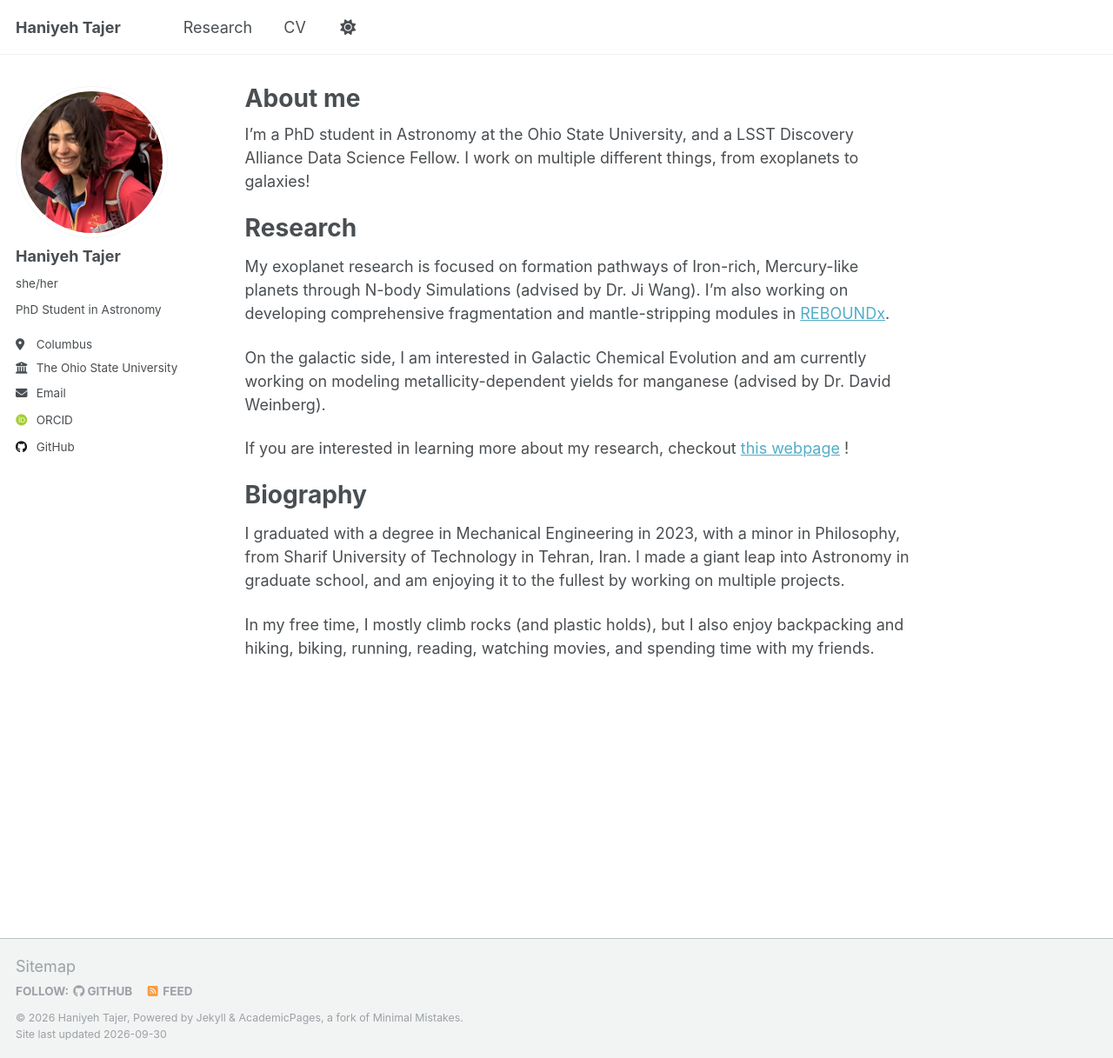
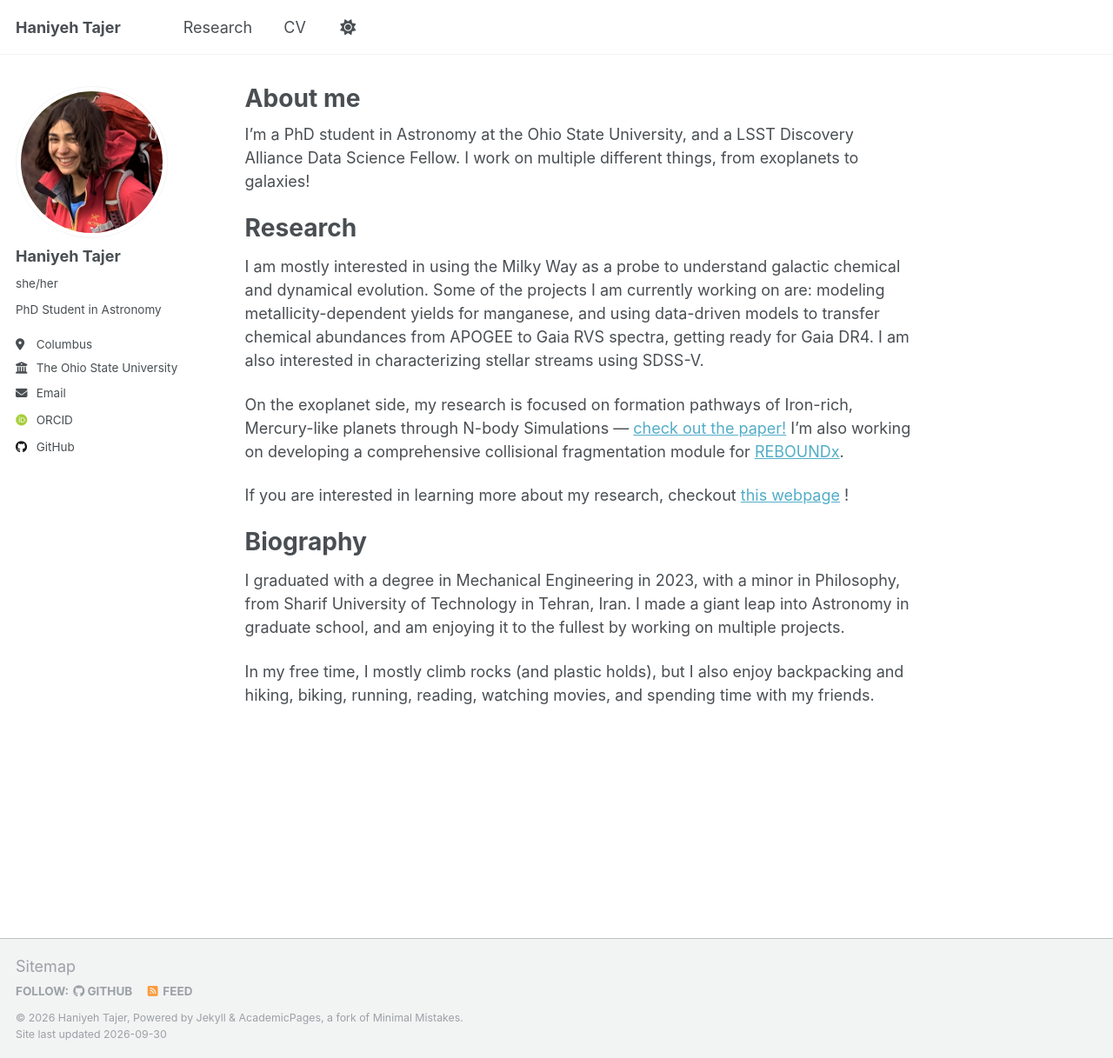
Before and after one commit to haniyehtajer/haniyehtajer.github.io, a Jekyll site: the page built from _pages/about.md, in a window 1280 px wide and 1217 px high. Shown: the whole window at 87% size. Built offline with Jekyll 4.4.1, drawn with Linux system fonts in a browser that asks for light colours; some web fonts are replaced.

Commit message:
updated homepage

```diff
--- a/_pages/about.md
+++ b/_pages/about.md
@@ -11,9 +11,9 @@ I'm a PhD student in Astronomy at the Ohio State University, and a LSST Discover
 
 Research
 ====
-My exoplanet research is focused on formation pathways of Iron-rich, Mercury-like planets through N-body Simulations (advised by Dr. Ji Wang). I'm also working on developing comprehensive fragmentation and mantle-stripping modules in [REBOUNDx](https://github.com/dtamayo/reboundx).
+I am mostly interested in using the Milky Way as a probe to understand galactic chemical and dynamical evolution. Some of the projects I am currently working on are: modeling metallicity-dependent yields for manganese, and using data-driven models to transfer chemical abundances from APOGEE to Gaia RVS spectra, getting ready for Gaia DR4. I am also interested in characterizing stellar streams using SDSS-V.
 
-On the galactic side, I am interested in Galactic Chemical Evolution and am currently working on modeling metallicity-dependent yields for manganese (advised by Dr. David Weinberg).
+On the exoplanet side, my research is focused on formation pathways of Iron-rich, Mercury-like planets through N-body Simulations — [check out the paper!](https://arxiv.org/abs/2511.01842) I'm also working on developing a comprehensive collisional fragmentation module for [REBOUNDx](https://github.com/dtamayo/reboundx).
 
 If you are interested in learning more about my research, checkout [this webpage](https://haniyehtajer.github.io/research/) !
 
```
Also changed, not shown: 2 other files.
